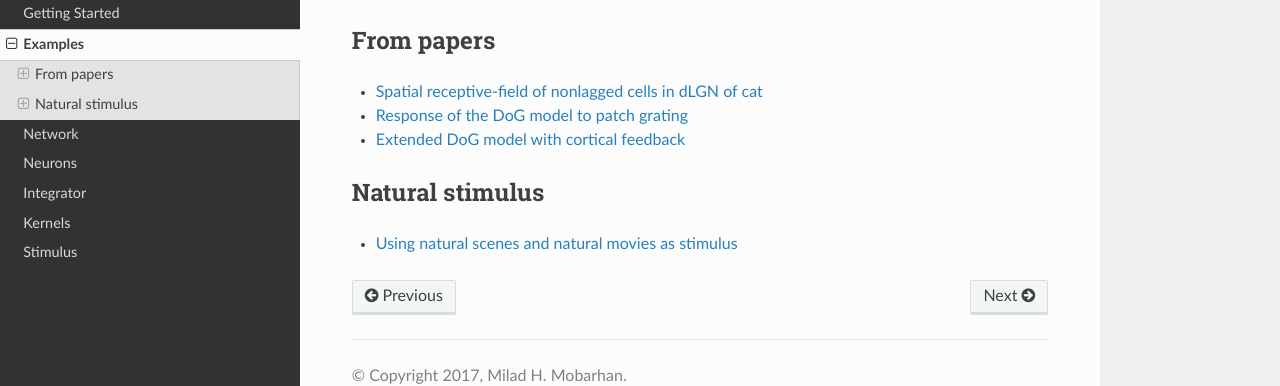
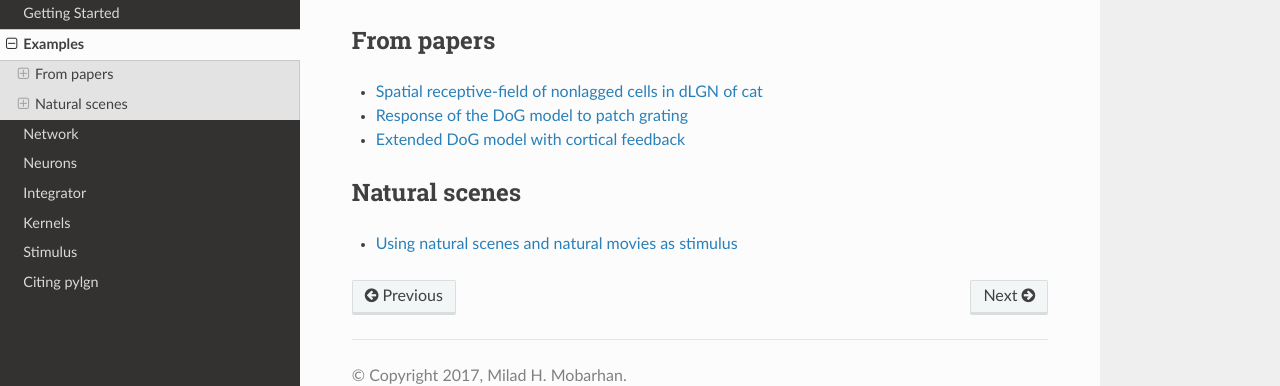
Before and after one commit to miladh/pylgn, a Sphinx documentation site: the page built from docs/source/examples.rst, in a window 1280 px wide. Shown: the part 136-522 px from the top of the page. Built offline with Sphinx 7.4.7 and the Read the Docs theme 2.0.0, drawn with Linux system fonts in a browser that asks for light colours.

Commit message:
updates doc

```diff
--- /dev/null
+++ b/docs/source/citing.rst
@@ -0,0 +1,6 @@
+.. _citing:
+
+Citing pylgn
+============
+
+ * `Hobbi Mobarhan, Milad (2016). A firing-rate based simulation tool for studying roles of cortical feedback in lateral geniculate nucleus (LGN). <http://www.abstractsonline.com/pp8/#!/4071/presentation/5575>`_
--- a/docs/source/examples.rst
+++ b/docs/source/examples.rst
@@ -14,8 +14,8 @@ From papers
     examples/einevoll_2012
 
 
-Natural stimulus
-''''''''''''''''
+Natural scenes
+''''''''''''''
 .. toctree::
     :maxdepth: 1
 
--- a/docs/source/index.rst
+++ b/docs/source/index.rst
@@ -19,6 +19,7 @@ pylgn is a visual stimulus-driven simulator of spatiotemporal cell responses in
    integrator
    kernels
    stimulus
+   citing
 
 Where to start
 --------------
```
